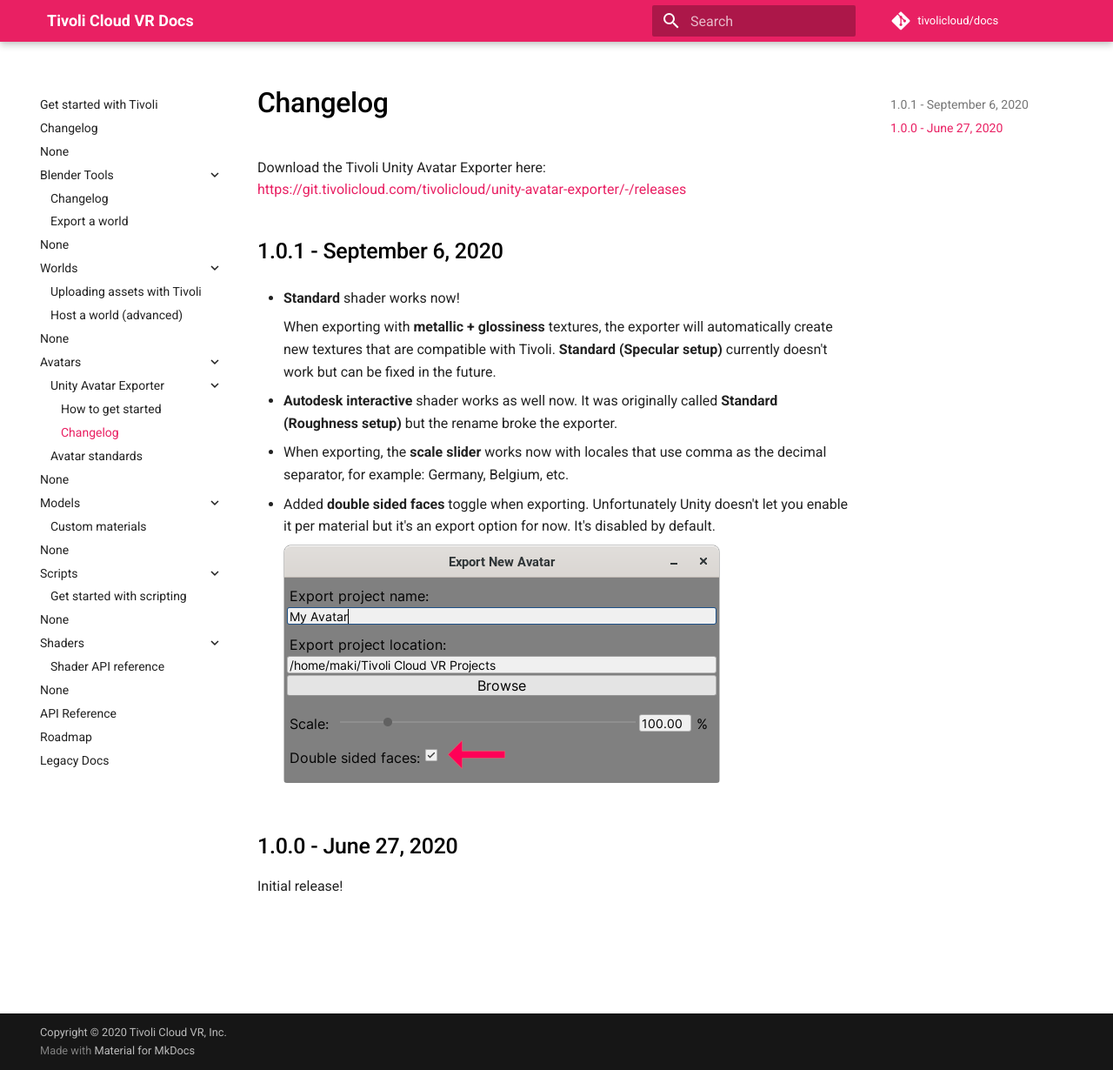
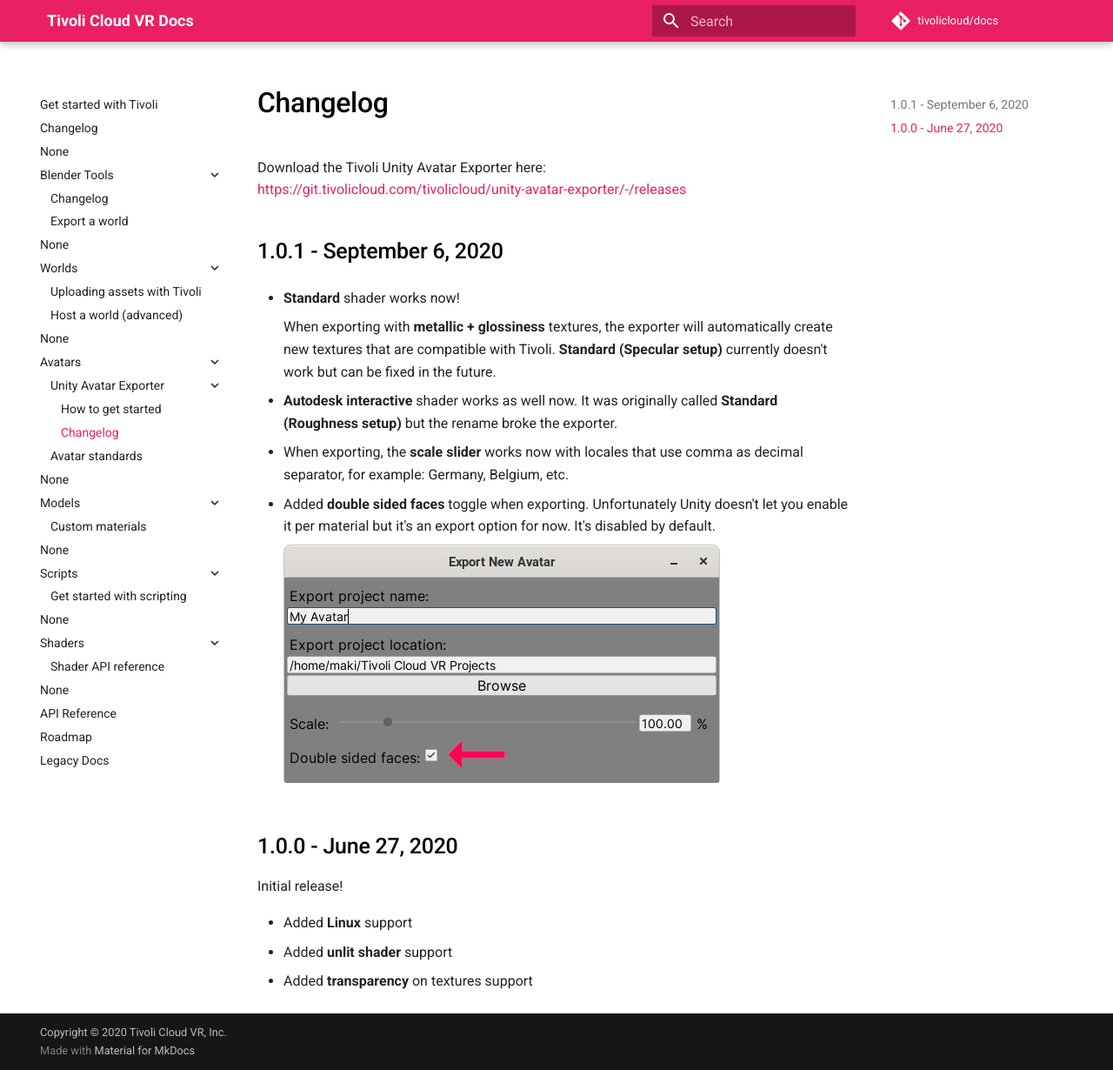
Before and after one commit to Nex-Pro/docs, an MkDocs documentation site: the page built from docs/avatars/unity-avatar-exporter/changelog.md, in a window 1280 px wide and 1230 px high. Shown: the whole window at 87% size. Built offline with MkDocs 1.6.1 and Material for MkDocs 9.7.7, drawn with Linux system fonts in a browser that asks for light colours.

Commit message:
Added more to unity avatar exporter

```diff
--- a/docs/avatars/unity-avatar-exporter/changelog.md
+++ b/docs/avatars/unity-avatar-exporter/changelog.md
@@ -12,7 +12,7 @@
 
 -   **Autodesk interactive** shader works as well now. It was originally called **Standard (Roughness setup)** but the rename broke the exporter.
 
--   When exporting, the **scale slider** works now with locales that use comma as the decimal separator, for example: Germany, Belgium, etc.
+-   When exporting, the **scale slider** works now with locales that use comma as decimal separator, for example: Germany, Belgium, etc.
 
 -   Added **double sided faces** toggle when exporting. Unfortunately Unity doesn't let you enable it per material but it's an export option for now. It's disabled by default.
 
@@ -21,3 +21,7 @@
 ## 1.0.0 - June 27, 2020
 
 Initial release!
+
+-   Added **Linux** support
+-   Added **unlit shader** support
+-   Added **transparency** on textures support
```
